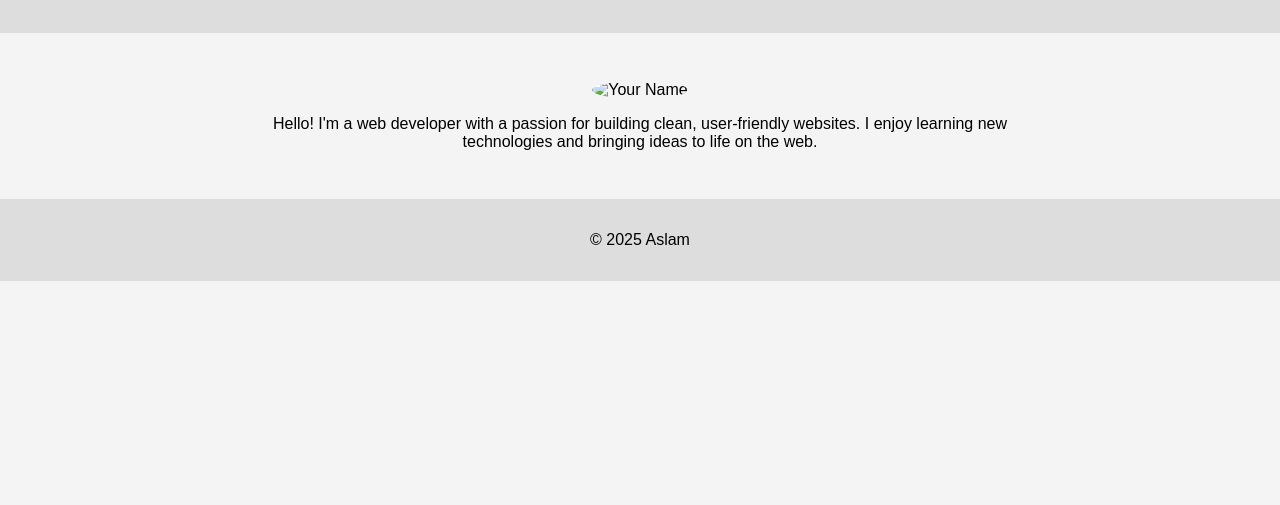
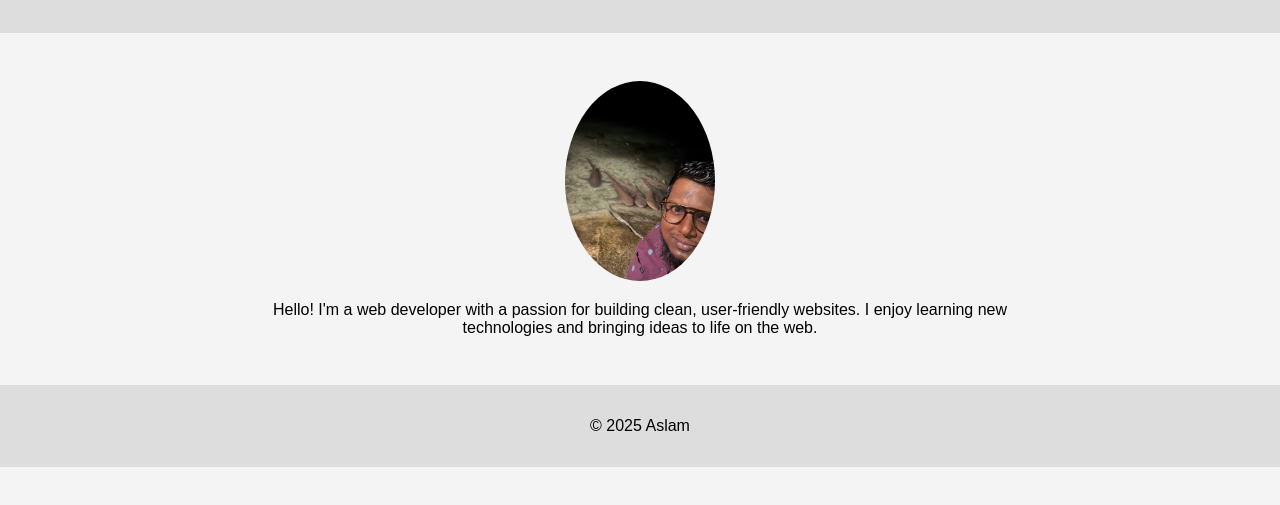
Before and after one commit to modex360/personal, a plain HTML site: page about.html in a window 1280 px wide. Shown: the part 161-666 px from the top of the page. Drawn offline with Linux system fonts and the light colour scheme.

Commit message:
photo edit

```diff
--- a/about.html
+++ b/about.html
@@ -22,7 +22,7 @@
     <h1>About Me</h1>
   </header>
   <section>
-    <img src="your-photo.jpg" alt="Your Name">
+    <img src="aslam.jpg" alt="Your Name">
     <p>Hello! I'm a web developer with a passion for building clean, user-friendly websites. I enjoy learning new technologies and bringing ideas to life on the web.</p>
   </section>
   <footer>
```
Also changed, not shown: aslam.jpg (added).
